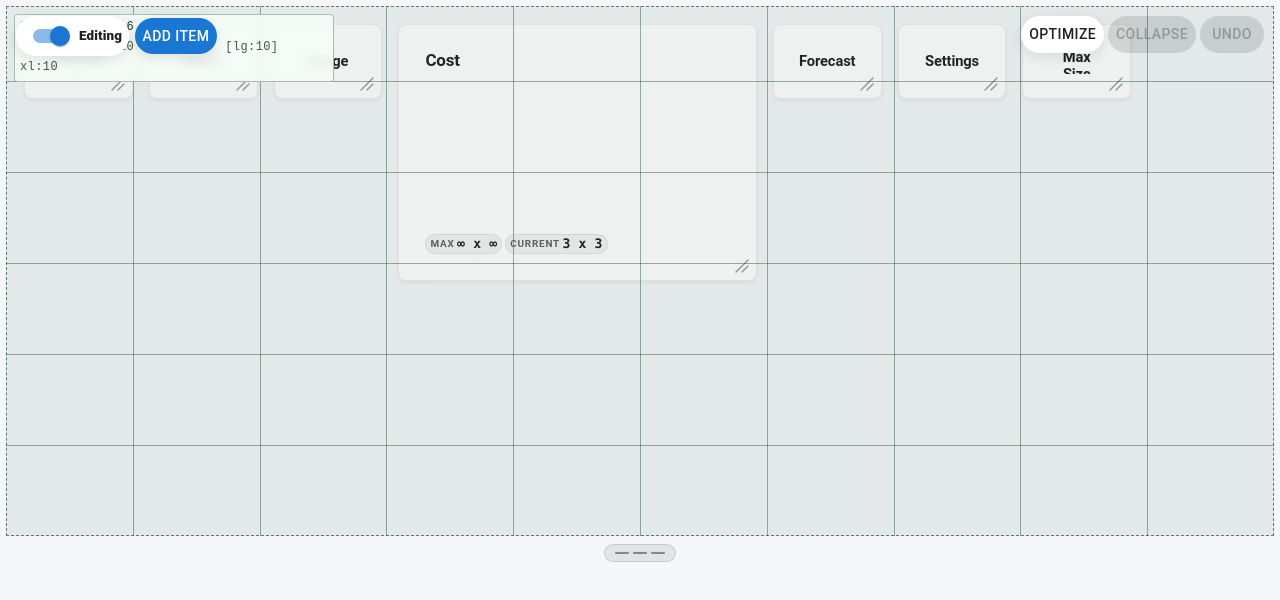
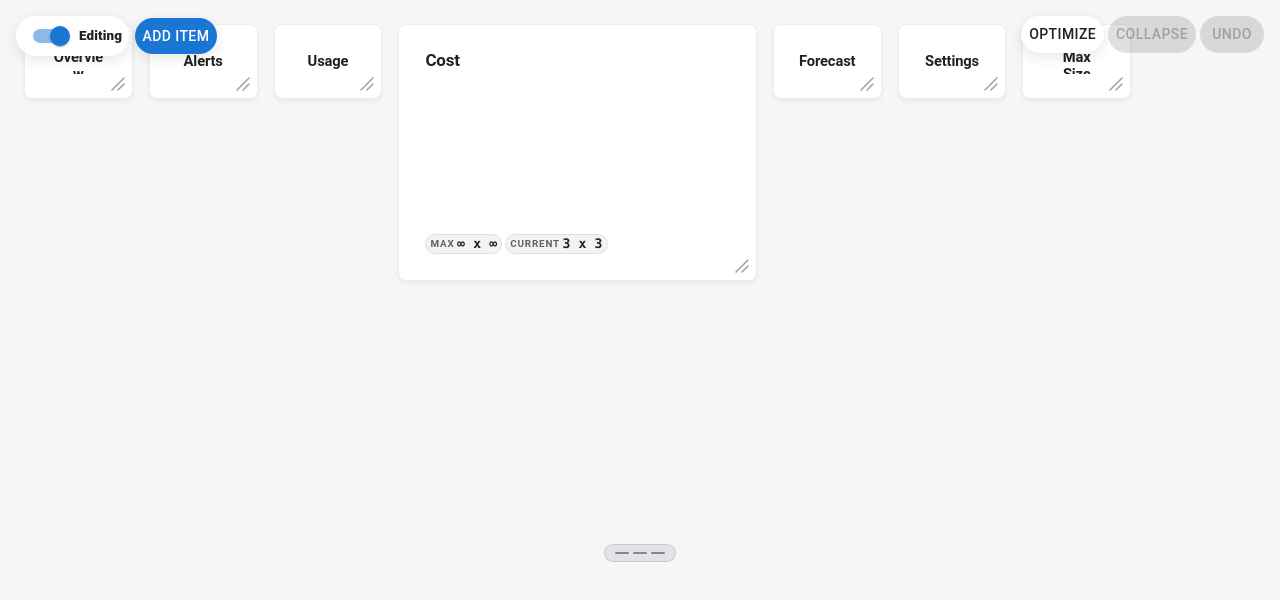
Before and after one commit to bwenzinger/customizable-dashboard, a React (Vite) app: page / in a window 1280 px wide. Shown: the top 600 px of the page. Built offline with nearby package versions, Linux system fonts and the light colour scheme.

Commit message:
fix gridlines

```diff
--- a/src/Demo.tsx
+++ b/src/Demo.tsx
@@ -381,7 +381,7 @@ function App() {
         enableOptimize={true}
         columns={10}
         gap={16}
-        showGridlines={true}
+        showGridlines={false}
         renderItem={(
           item: DraggableGridItem,
           _index: number,
--- a/src/drag-and-droppable-grid/DebugGridOverlay.tsx
+++ b/src/drag-and-droppable-grid/DebugGridOverlay.tsx
@@ -7,7 +7,6 @@ type DebugGridOverlayProps = {
   rowCount: number;
   rowHeight: number;
   gap: number;
-  containerPadding: number;
 };
 
 const orderedBreakpoints: DraggableGridBreakpoint[] = [
@@ -27,11 +26,9 @@ export function DebugGridOverlay(
     rowCount,
     rowHeight,
     gap,
-    containerPadding,
   } = props;
-  const gridHeight = rowCount * rowHeight + Math.max(0, rowCount - 1) * gap;
 
-  if (numColumns < 1 || rowCount < 1 || gridHeight <= 0) {
+  if (numColumns < 1 || rowCount < 1 || rowHeight <= 0) {
     return null;
   }
 
@@ -39,51 +36,29 @@ export function DebugGridOverlay(
     <Box
       aria-hidden
       sx={{
+        alignSelf: 'stretch',
+        display: 'grid',
+        gap: `${gap}px`,
+        gridColumn: '1 / -1',
+        gridRow: `1 / span ${rowCount}`,
+        gridTemplateColumns: `repeat(${numColumns}, minmax(0, 1fr))`,
+        gridTemplateRows: `repeat(${rowCount}, ${rowHeight}px)`,
+        justifySelf: 'stretch',
+        minWidth: 0,
         pointerEvents: 'none',
-        position: 'absolute',
-        top: `${containerPadding}px`,
-        right: `${containerPadding}px`,
-        left: `${containerPadding}px`,
-        height: `${gridHeight}px`,
+        position: 'relative',
         zIndex: 2,
       }}
     >
-      <Box
-        sx={{
-          position: 'absolute',
-          inset: 0,
-          border: '1px dashed rgba(32, 78, 54, 0.7)',
-          background:
-            'linear-gradient(to right, rgba(32, 78, 54, 0.08), rgba(32, 78, 54, 0.08))',
-          backgroundSize: `${100 / numColumns}% 100%`,
-          backgroundRepeat: 'repeat',
-        }}
-      />
-
-      {Array.from({ length: numColumns - 1 }, (_, index) => (
+      {Array.from({ length: numColumns * rowCount }, (_, index) => (
         <Box
-          key={`column-${index + 1}`}
+          key={`grid-cell-${index}`}
           sx={{
-            position: 'absolute',
-            top: 0,
-            bottom: 0,
-            left: `${((index + 1) / numColumns) * 100}%`,
-            width: '1px',
-            bgcolor: 'rgba(32, 78, 54, 0.45)',
-          }}
-        />
-      ))}
-
-      {Array.from({ length: Math.max(0, rowCount - 1) }, (_, index) => (
-        <Box
-          key={`row-${index + 1}`}
-          sx={{
-            position: 'absolute',
-            right: 0,
-            left: 0,
-            top: `${(index + 1) * rowHeight + index * gap}px`,
-            height: '1px',
-            bgcolor: 'rgba(32, 78, 54, 0.45)',
+            minWidth: 0,
+            minHeight: 0,
+            border: '1px dashed rgba(32, 78, 54, 0.55)',
+            backgroundColor: 'rgba(32, 78, 54, 0.06)',
+            boxSizing: 'border-box',
           }}
         />
       ))}
--- a/src/drag-and-droppable-grid/DraggableGrid.tsx
+++ b/src/drag-and-droppable-grid/DraggableGrid.tsx
@@ -1230,7 +1230,6 @@ export function DraggableGrid(props: DraggableGridProps): React.JSX.Element {
             rowCount={resolvedRowCount}
             rowHeight={rowHeight}
             gap={gap}
-            containerPadding={containerPadding}
           />
         ) : null}
 
```
Also changed, not shown: chatGptReminders.txt.
